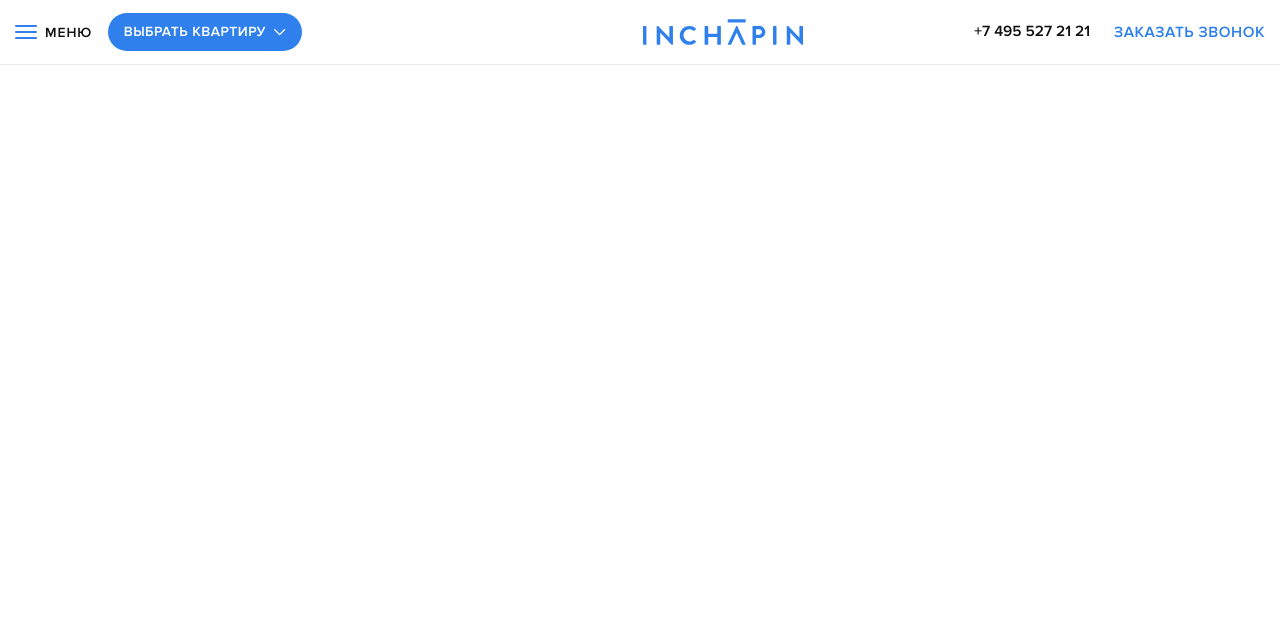
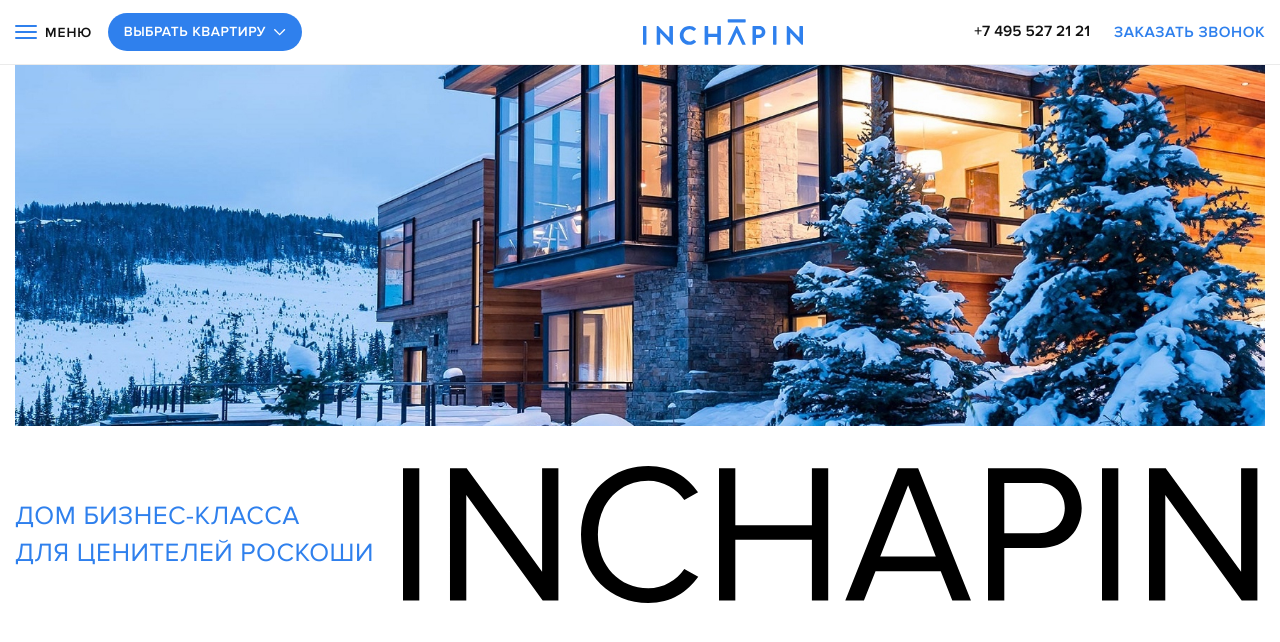
Before and after one commit to Pavel5284/landing-test, a Next.js app: page / in a window 1280 px wide. Shown: the top 642 px of the page. Built offline with nearby package versions, Linux system fonts and the light colour scheme.

Commit message:
feat: hero in progress

```diff
--- a/pagesModules/MainPageModules/HeroBlock/HeroBlock.module.scss
+++ b/pagesModules/MainPageModules/HeroBlock/HeroBlock.module.scss
@@ -1,81 +1,32 @@
 @use '@/common/variables' as *;
 @use '@/common/function' as func;
 
+.hero{
 
-.hero {
-  position: relative;
+}
+
+.wrapper{
   display: flex;
   flex-direction: column;
+  gap: 40px;
+}
+.imageFull{
+  img{
+    width: 100%;
+    height: auto;
+  }
 }
 
-.wrapper {
+.bottom{
   display: flex;
-  flex-direction: column;
+  flex-direction: row;
+  align-items: center;
+  justify-content: space-between;
+  gap: 20px;
 }
-
-.imageFull {
-  position: relative;
-  width: 100%;
-  height: 100vh;
-  min-height: 600px;
-}
-
-.img {
-  object-fit: cover;
-}
-
-.bottom {
-  position: absolute;
-  bottom: 40px;
-  left: 0;
-  right: 0;
-  z-index: 2;
-}
-
-.bottomInner {
-  display: flex;
-  align-items: flex-end;
-  justify-content: space-between;
-  gap: 24px;
-}
-
-.text {
+.text{
   font-size: func.fluid(31, 26, 1920, 1440);
   font-weight: 400;
-  color: $white-color;
-  margin: 0;
-  max-width: 400px;
+  color: $accent-color;
   line-height: 140%;
-  letter-spacing: 0;
 }
-
-.svg {
-  max-width: 862px;
-  width: 100%;
-  height: auto;
-  flex-shrink: 0;
-}
-
-.svg path {
-  fill: #fff;
-}
-
-@media (max-width: 768px) {
-  .imageFull {
-    height: 70vh;
-    min-height: 400px;
-  }
-
-  .bottomInner {
-    flex-direction: column;
-    align-items: flex-start;
-  }
-
-  .text {
-    font-size: 18px;
-  }
-
-  .svg {
-    width: 140px;
-  }
-}
--- a/pagesModules/MainPageModules/HeroBlock/HeroBlock.tsx
+++ b/pagesModules/MainPageModules/HeroBlock/HeroBlock.tsx
@@ -5,21 +5,22 @@
 export const HeroBlock = () => {
     return (
         <section className={styles.hero}>
-            <div className={`__container ${styles.wrapper}`}>
+            <div className='__container'>
+                <div className={styles.wrapper}>
                     <div className={styles.imageFull}>
                         <Image
                             src={HeroImg}
                             alt="Hero"
-                        fill
-                        className={styles.img}
-                        priority
+                            width={1760}
+                            height={600}
                         />
                     </div>
 
                     <div className={styles.bottom}>
-                    <div className={styles.bottomInner}>
                             <p className={styles.text}>
-                            Дом бизнес-класса для ценителей роскоши
+                                ДOМ БИЗНЕС-КЛАССА
+                                <br/>
+                                ДЛЯ ЦЕНИТЕЛЕЙ РОСКОШИ
                             </p>
                             <svg className={styles.svg} width="862" height="137" viewBox="0 0 862 137" fill="none" xmlns="http://www.w3.org/2000/svg">
                                 <path d="M245.361 137C268.534 137 284.245 125.881 295.243 110.791L281.299 103.048C273.837 114.365 260.286 122.307 245.361 122.307C216.688 122.307 194.889 99.871 194.889 68.5C194.889 36.9304 216.688 14.6928 245.361 14.6928C260.286 14.6928 273.837 22.8333 281.299 33.9522L295.046 26.2087C284.638 11.3174 268.534 0 245.361 0C207.654 0 178 27.7971 178 68.5C178 109.203 207.654 137 245.361 137Z" fill="currentColor"/>
@@ -33,6 +34,7 @@
                             </svg>
                     </div>
                 </div>
+
             </div>
         </section>
     );
```
Lines whose indentation alone changed are shown as unchanged.
